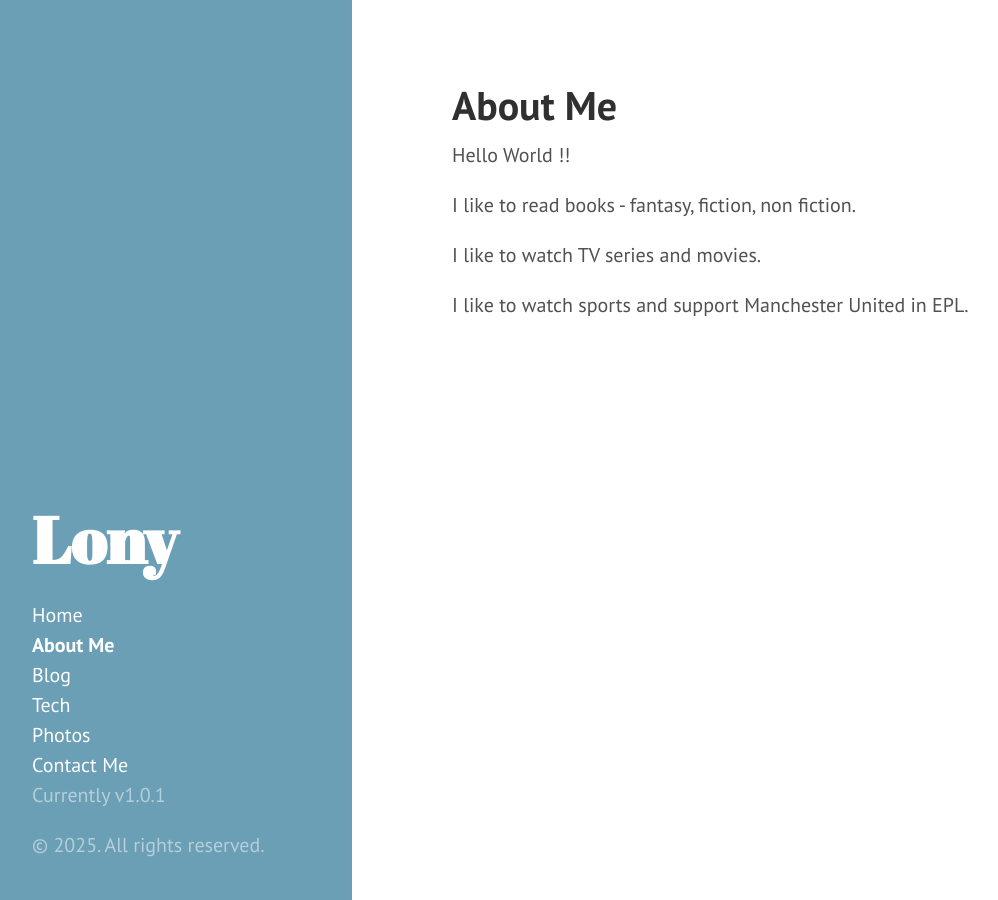
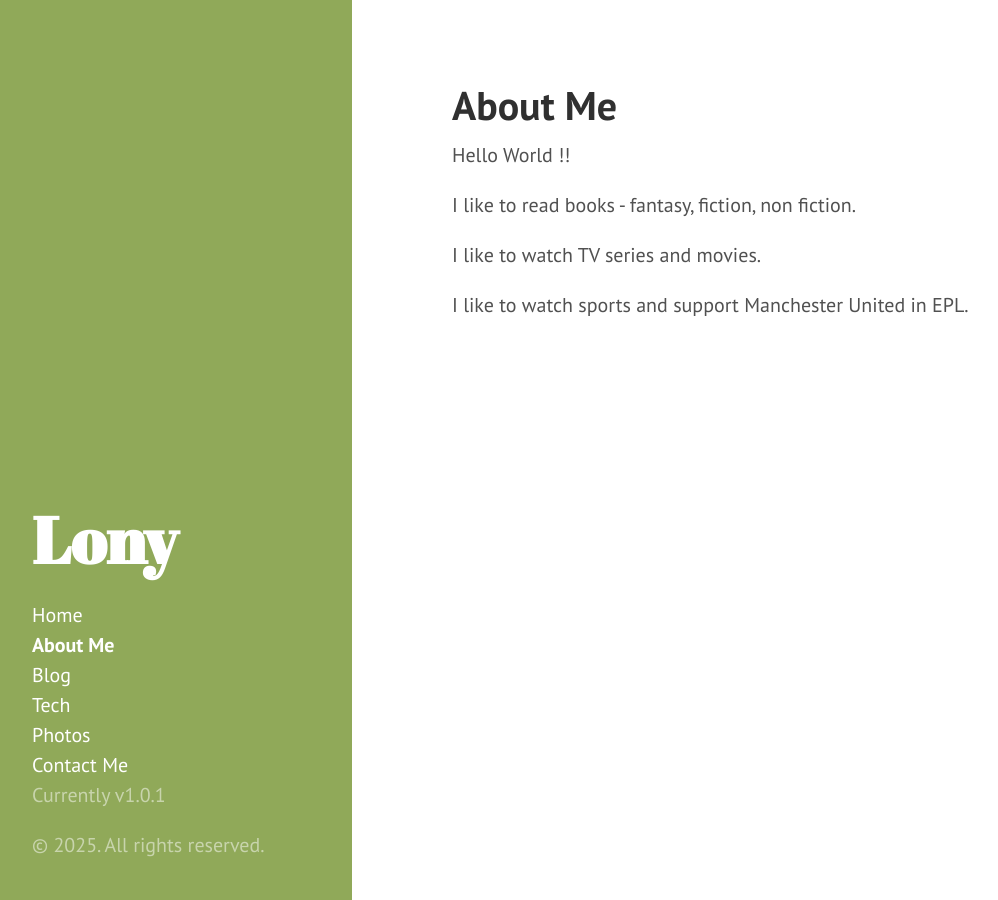
Before and after one commit to lony25/lony25.github.io, a Jekyll site: the page built from about.md, in a window 1280 px wide. Shown: the whole page, without its empty margins (8-1006 px from the left). Built offline with Jekyll 4.4.1, drawn with Linux system fonts in a browser that asks for light colours; Markdown is read by kramdown in place of the engine named in the settings.

Commit message:
Changing the look and feel

```diff
--- a/_layouts/default.html
+++ b/_layouts/default.html
@@ -3,7 +3,7 @@
 
   {% include head.html %}
 
-  <body class="theme-base-0d">
+  <body class="theme-base-0b">
 
     {% include sidebar.html %}
 
```
